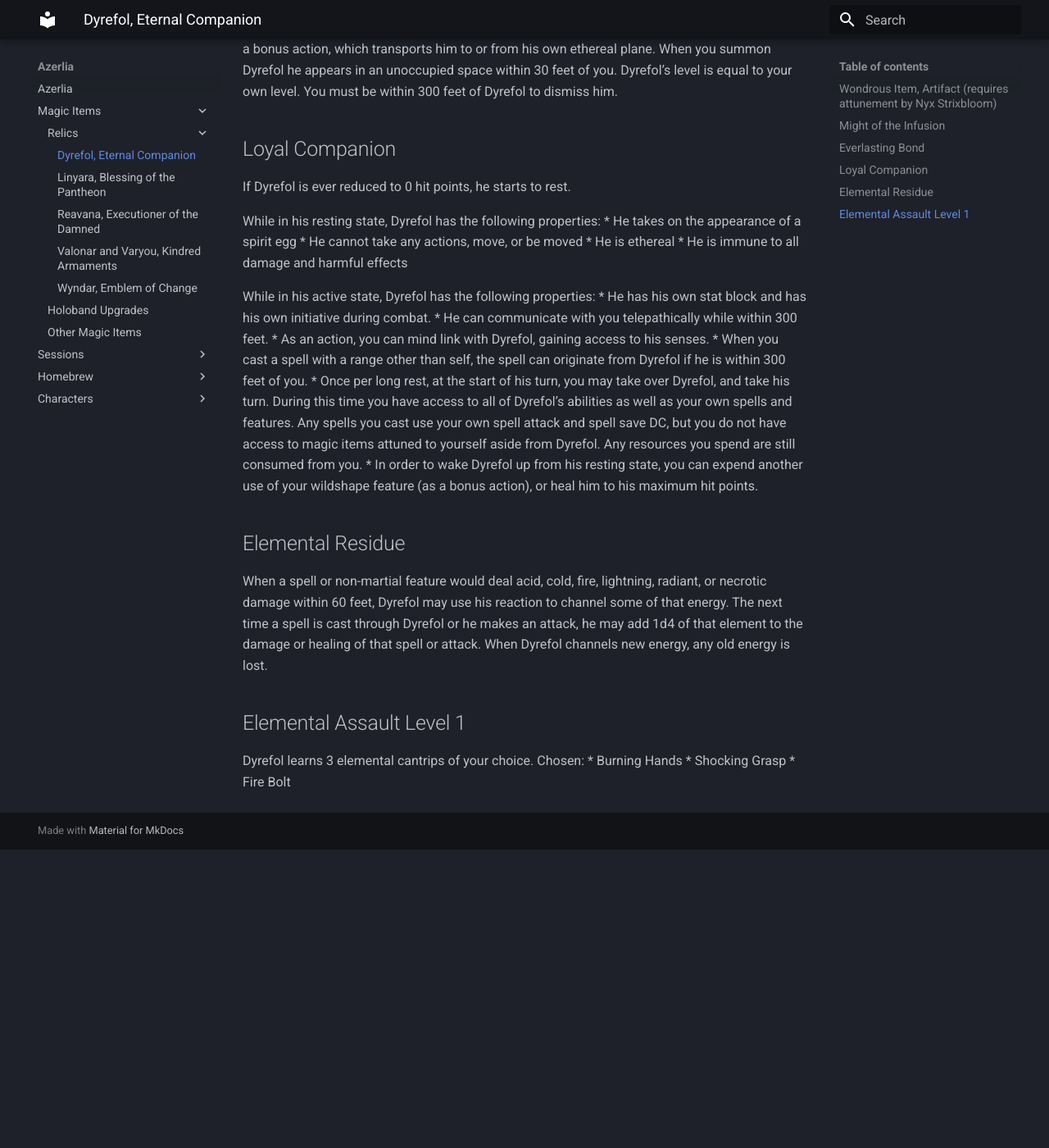
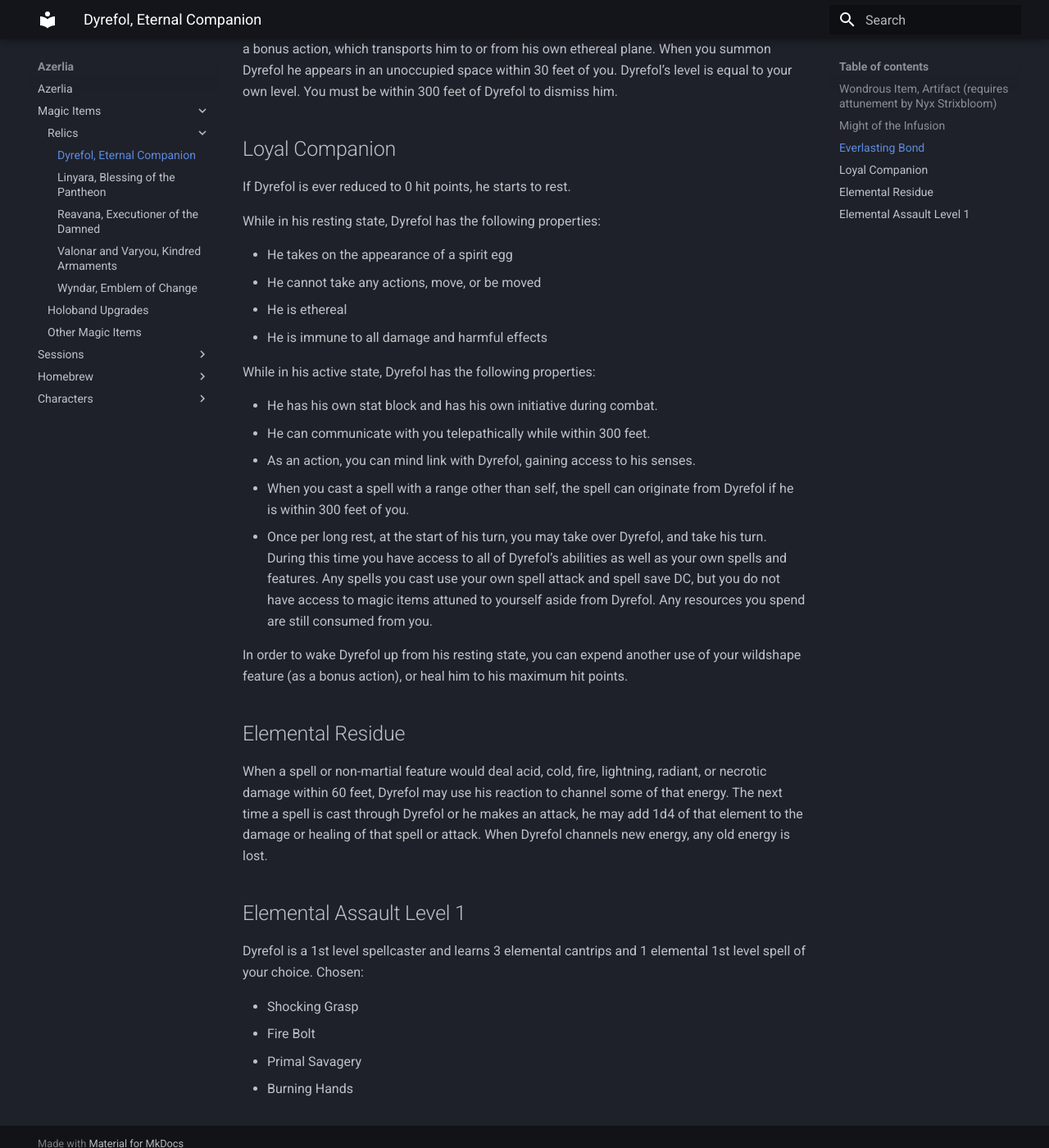
Before and after one commit to Zolmy/azerlia, an MkDocs documentation site: the page built from docs/magic_items/relics/dyrefol.md, in a window 1280 px wide and 1400 px high, scrolled down 749 px. Shown: the whole window at 82% size. Built offline with MkDocs 1.6.1 and Material for MkDocs 9.7.7, drawn with Linux system fonts in a browser that asks for light colours; before the commit the page ends 1784 px from its top, so only the background shows below that.

Commit message:
fix bullet points

```diff
--- a/docs/magic_items/relics/dyrefol.md
+++ b/docs/magic_items/relics/dyrefol.md
@@ -19,25 +19,30 @@ You may summon or dismiss Dyrefol as a bonus action, which transports him to or
 If Dyrefol is ever reduced to 0 hit points, he starts to rest.
 
 While in his resting state, Dyrefol has the following properties:
+
 * He takes on the appearance of a spirit egg
 * He cannot take any actions, move, or be moved
 * He is ethereal
 * He is immune to all damage and harmful effects
 
 While in his active state, Dyrefol has the following properties:
+
 * He has his own stat block and has his own initiative during combat.
 * He can communicate with you telepathically while within 300 feet.
 * As an action, you can mind link with Dyrefol, gaining access to his senses.
 * When you cast a spell with a range other than self, the spell can originate from Dyrefol if he is within 300 feet of you.
 * Once per long rest, at the start of his turn, you may take over Dyrefol, and take his turn. During this time you have access to all of Dyrefol’s abilities as well as your own spells and features. Any spells you cast use your own spell attack and spell save DC, but you do not have access to magic items attuned to yourself aside from Dyrefol. Any resources you spend are still consumed from you.
-*
+
 In order to wake Dyrefol up from his resting state, you can expend another use of your wildshape feature (as a bonus action), or heal him to his maximum hit points.
 
 ## Elemental Residue
 When a spell or non-martial feature would deal acid, cold, fire, lightning, radiant, or necrotic damage within 60 feet, Dyrefol may use his reaction to channel some of that energy. The next time a spell is cast through Dyrefol or he makes an attack, he may add 1d4 of that element to the damage or healing of that spell or attack. When Dyrefol channels new energy, any old energy is lost.
 
 ## Elemental Assault Level 1
-Dyrefol learns 3 elemental cantrips of your choice. Chosen:
-* Burning Hands
+Dyrefol is a 1st level spellcaster and learns 3 elemental cantrips and 1 elemental 1st level spell of your choice. Chosen:
+
 * Shocking Grasp
 * Fire Bolt
+* Primal Savagery
+
+* Burning Hands
```
